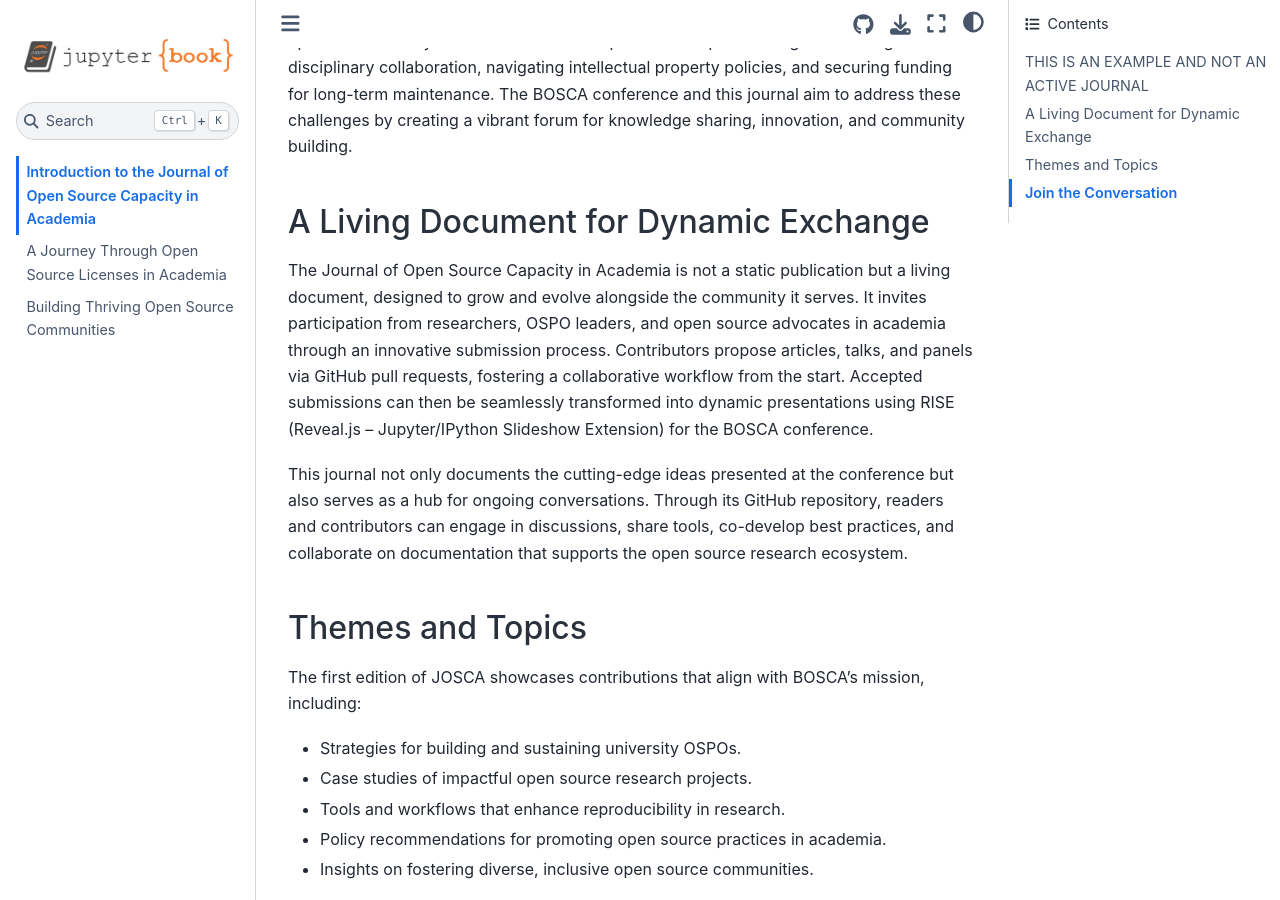
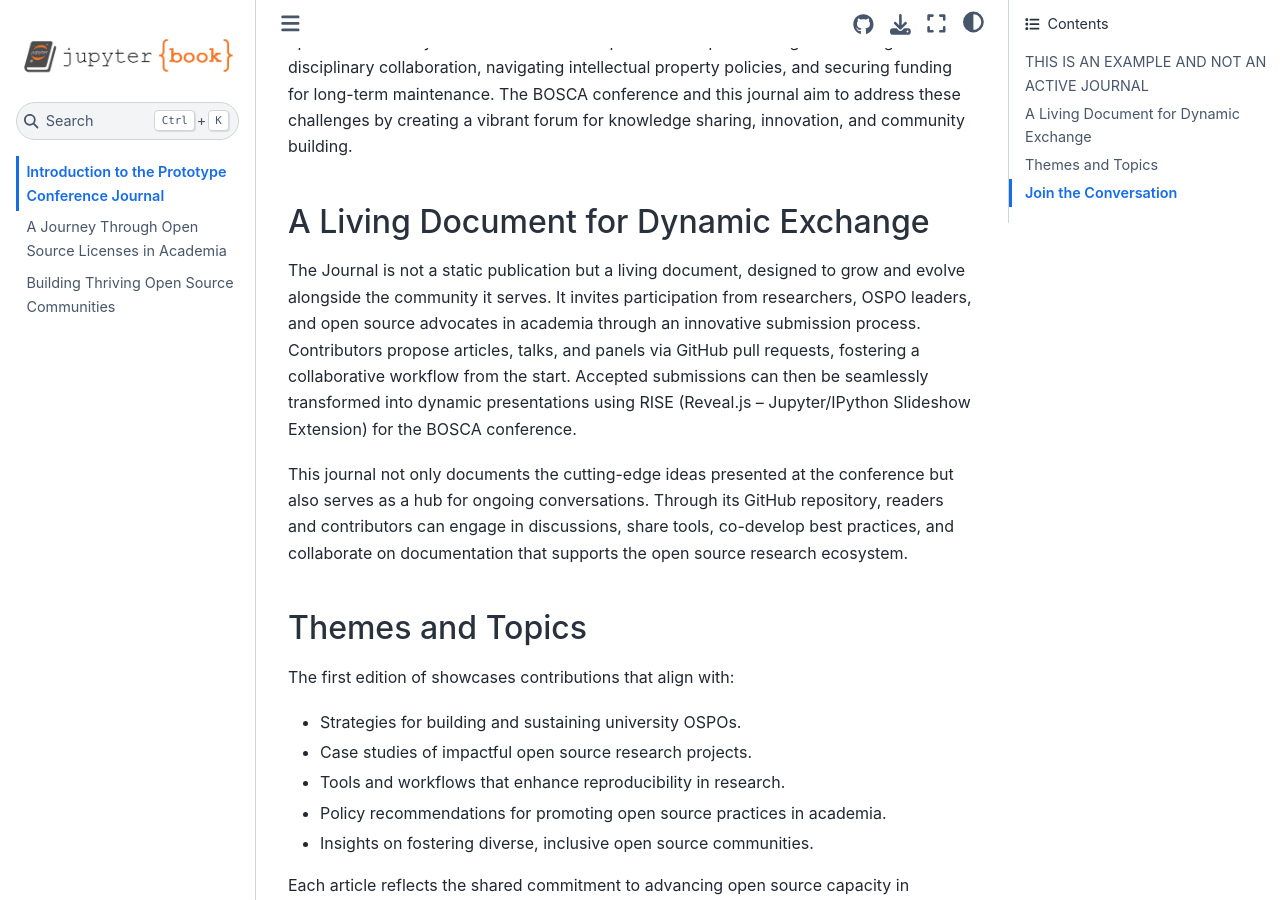
Before and after one commit to kefortney/Prototype_Conference_Journal, a Jupyter Book: the page built from index.md, in a window 1280 px wide and 900 px high, scrolled down 500 px. Built offline with Jupyter Book 1.0.4 settings and Sphinx 7.4.7 and the Sphinx Book theme 1.1.4, drawn with Linux system fonts in a browser that asks for light colours; some of the changed text lies outside the part shown.

Commit message:
Update index.md

```diff
--- a/index.md
+++ b/index.md
@@ -1,4 +1,4 @@
-# Introduction to the Journal of Open Source Capacity in Academia
+# Introduction to the Prototype Conference Journal
 
 ## THIS IS AN EXAMPLE AND NOT AN ACTIVE JOURNAL
 
@@ -7,12 +7,12 @@
 In an era where collaboration, transparency, and reproducibility are paramount, open source software has become a cornerstone of academic research. Yet, sustaining robust open source ecosystems within academia presents unique challenges: fostering cross-disciplinary collaboration, navigating intellectual property policies, and securing funding for long-term maintenance. The BOSCA conference and this journal aim to address these challenges by creating a vibrant forum for knowledge sharing, innovation, and community building.
 
 ## A Living Document for Dynamic Exchange
-The Journal of Open Source Capacity in Academia is not a static publication but a living document, designed to grow and evolve alongside the community it serves. It invites participation from researchers, OSPO leaders, and open source advocates in academia through an innovative submission process. Contributors propose articles, talks, and panels via GitHub pull requests, fostering a collaborative workflow from the start. Accepted submissions can then be seamlessly transformed into dynamic presentations using RISE (Reveal.js – Jupyter/IPython Slideshow Extension) for the BOSCA conference.
+The Journal is not a static publication but a living document, designed to grow and evolve alongside the community it serves. It invites participation from researchers, OSPO leaders, and open source advocates in academia through an innovative submission process. Contributors propose articles, talks, and panels via GitHub pull requests, fostering a collaborative workflow from the start. Accepted submissions can then be seamlessly transformed into dynamic presentations using RISE (Reveal.js – Jupyter/IPython Slideshow Extension) for the BOSCA conference.
 
 This journal not only documents the cutting-edge ideas presented at the conference but also serves as a hub for ongoing conversations. Through its GitHub repository, readers and contributors can engage in discussions, share tools, co-develop best practices, and collaborate on documentation that supports the open source research ecosystem.
 
 ## Themes and Topics
-The first edition of JOSCA showcases contributions that align with BOSCA's mission, including:
+The first edition of showcases contributions that align with:
 
 * Strategies for building and sustaining university OSPOs.
 * Case studies of impactful open source research projects.
```
